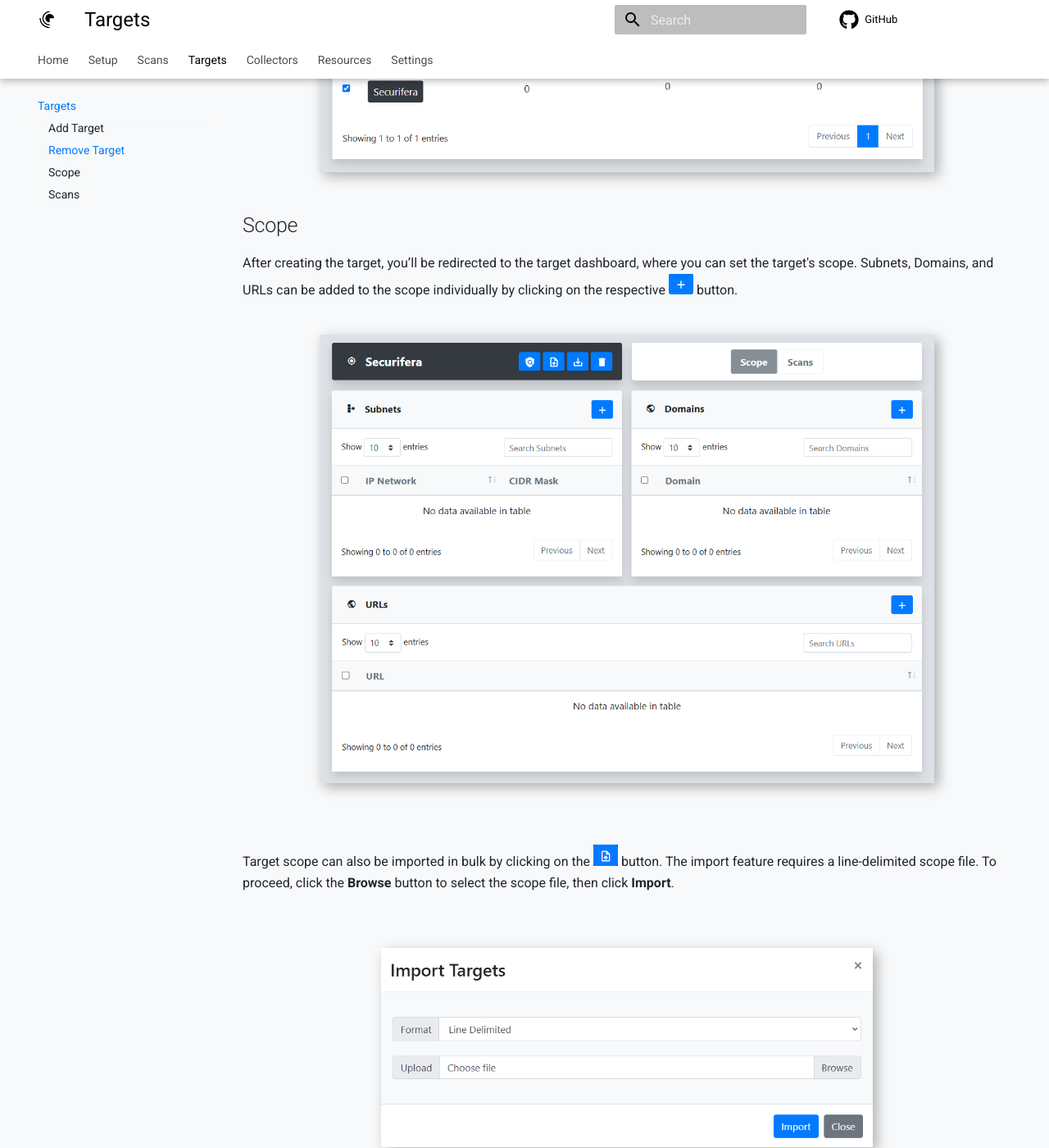
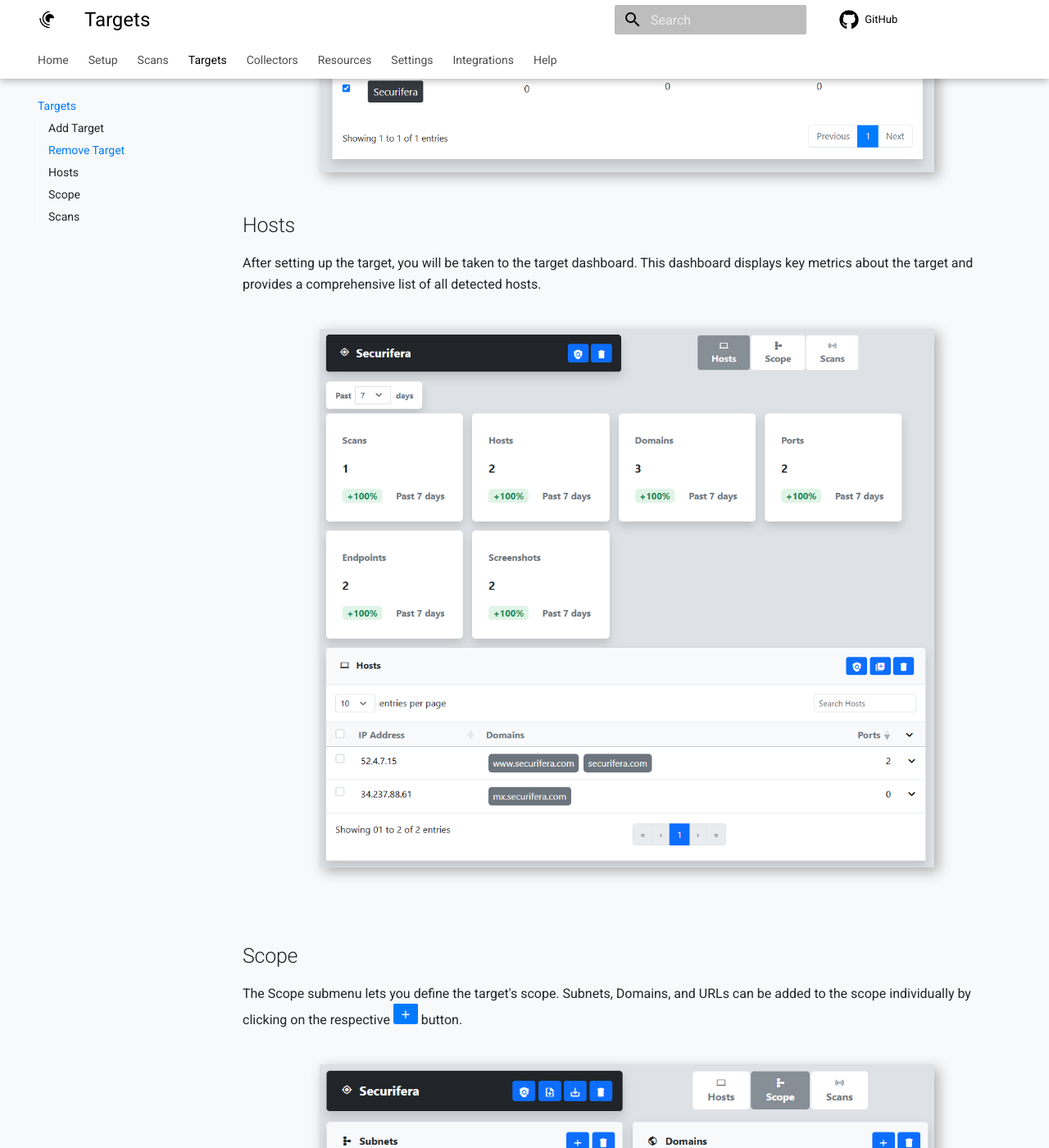
Before and after one commit to securifera/reverge_wiki, an MkDocs documentation site: the page built from docs/targets/targets.md, in a window 1280 px wide and 1400 px high, scrolled down 1360 px. Shown: the whole window at 82% size. Built offline with MkDocs 1.6.1 and Material for MkDocs 9.7.7, drawn with Linux system fonts in a browser that asks for light colours; comment, search, counter and statistics services are not loaded.

Commit message:
Updated docs

```diff
--- a/docs/targets/targets.md
+++ b/docs/targets/targets.md
@@ -23,8 +23,16 @@
 <center>
 <img src="../../assets/target_delete.png" alt="Delete Target" width="750" style="box-shadow: 5px 5px 15px rgba(0, 0, 0, 0.3);">
 </center>
+## Hosts
+After setting up the target, you will be taken to the target dashboard. This dashboard displays key metrics about the target and provides a comprehensive list of all detected hosts.
+<br>
+<br>
+<center>
+<img src="../../assets/target_hosts.png" alt="Target Hosts" width="750" style="box-shadow: 5px 5px 15px rgba(0, 0, 0, 0.3);">
+</center>
+<br>
 ## Scope
-After creating the target, you’ll be redirected to the target dashboard, where you can set the target's scope. Subnets, Domains, and URLs can be added to the scope individually by clicking on the respective <img src="../../assets/add_btn.png" alt="Add button" width="30"> button.
+The Scope submenu lets you define the target's scope. Subnets, Domains, and URLs can be added to the scope individually by clicking on the respective <img src="../../assets/add_btn.png" alt="Add button" width="30"> button.
 <br>
 <br>
 <center>
--- a/mkdocs.yml
+++ b/mkdocs.yml
@@ -19,10 +19,13 @@
     - Wordlists: resources/wordlists.md
   - Settings:
     - Users: settings/users.md
+    - Collectors: settings/collectors.md
     - Providers: settings/providers.md
     - Certificates: settings/certificates.md
     - Database: settings/database.md
     - Logging: settings/logging.md
+  - Integrations:  integrations/integrations.md
+  - Help:  help/help.md
 
 
 theme:
```
Also changed, not shown: docs/help/help.md (added, +9 -0 lines), docs/scans/scans.md (+10 -1 lines), docs/settings/collectors.md (added, +12 -0 lines), docs/settings/logging.md (+1 -1 lines), docs/settings/providers.md (+2 -2 lines), docs/assets/collectors_settings.png (added), docs/assets/port_inst.png (added), docs/assets/target_hosts.png (added), docs/assets/target_scans.png, docs/assets/target_scope.png, docs/integrations/integrations.md (added).
